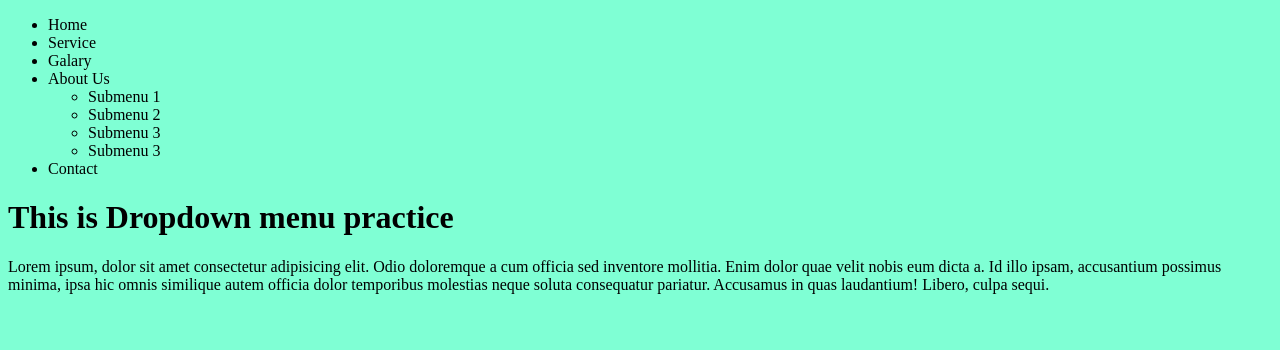
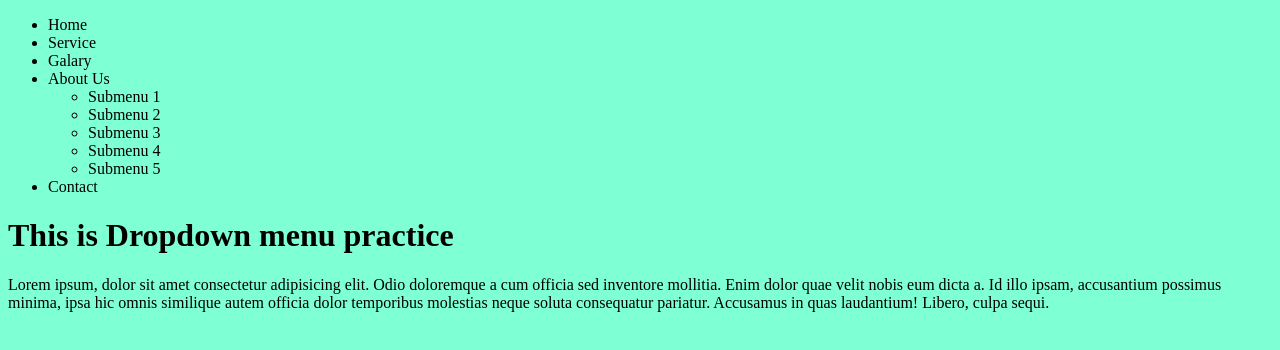
Before and after one commit to syedashiqbd/Random_Practice_Ashiq, a plain HTML site: page submenu.html in a window 1280 px wide. Drawn offline with Linux system fonts and the light colour scheme.

Commit message:
working ok

```diff
--- a/submenu.html
+++ b/submenu.html
@@ -19,7 +19,8 @@
             <li>Submenu 1</li>
             <li>Submenu 2</li>
             <li>Submenu 3</li>
-            <li>Submenu 3</li>
+            <li>Submenu 4</li>
+            <li>Submenu 5</li>
           </ul>
         </li>
         <li>Contact</li>
```
